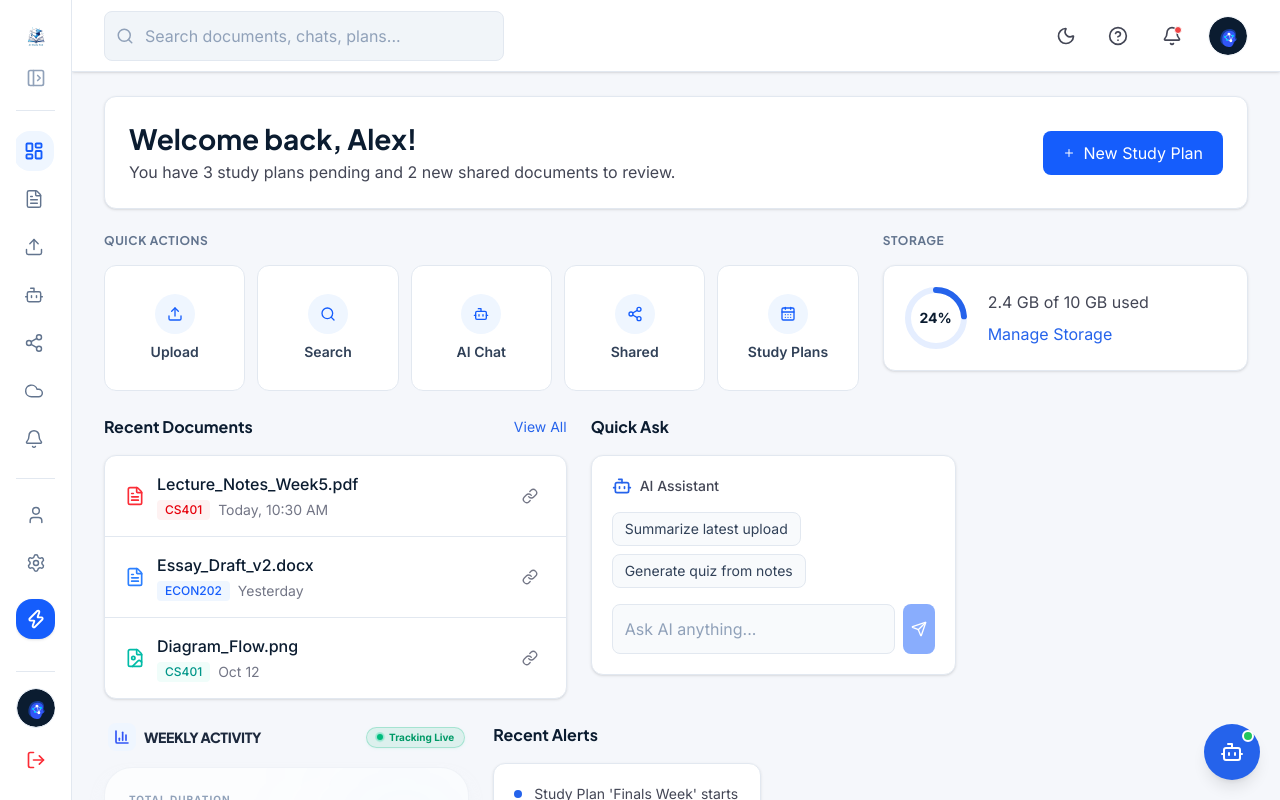
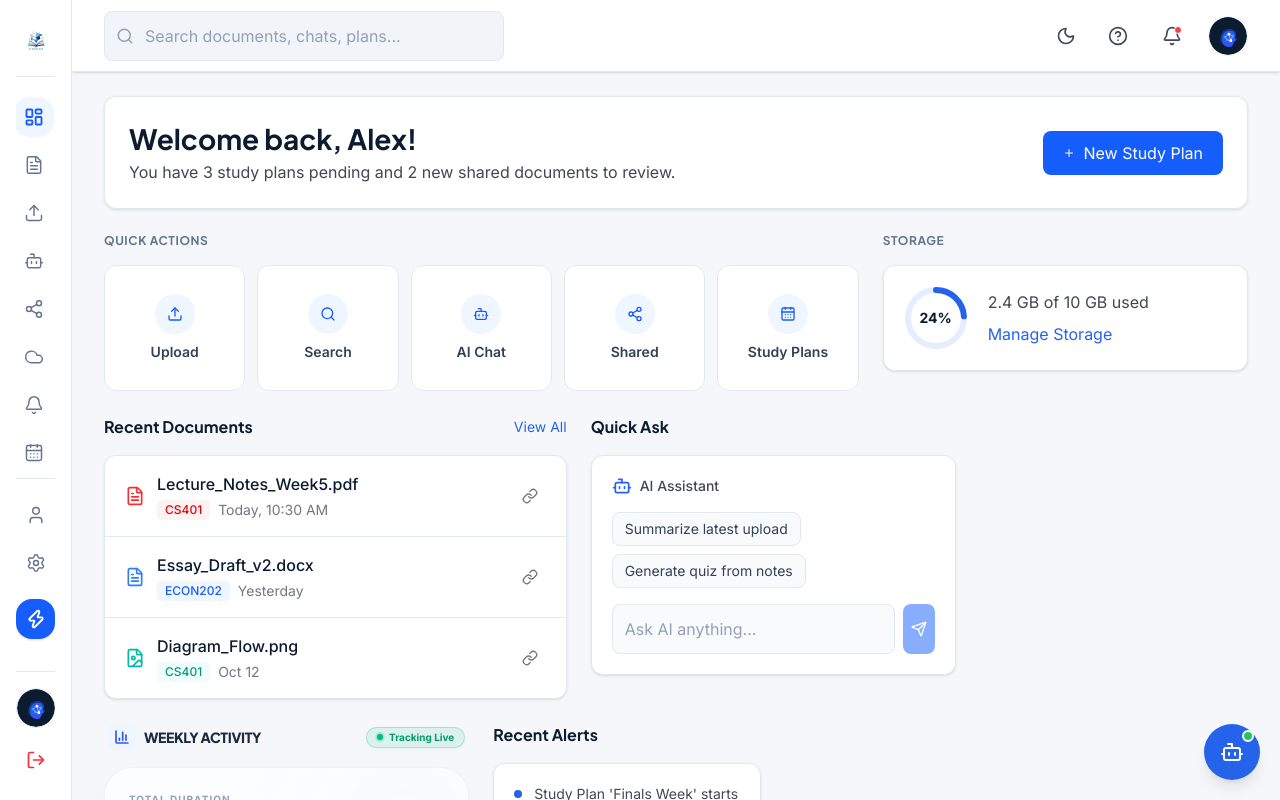
Before and after one commit to huynhduybinh24/SWP391_AIStudyHub, a React (Vite) app in the folder FrontEnd/: page /dashboard in a window 1280 px wide. Both pictures are taken after a click on the button 203 px from the left and 37 px from the top of the page. Built offline with nearby package versions, Linux system fonts and the light colour scheme; the HTML template or start-up script is replaced by a standard one.

Commit message:
improve(sidebar): replace persistent toggle button with hover-triggered logo control

```diff
--- a/FrontEnd/src/components/layout/Sidebar.tsx
+++ b/FrontEnd/src/components/layout/Sidebar.tsx
@@ -177,15 +177,48 @@ export function Sidebar() {
           {/* Logo and Brand */}
           <div className={cn(
             "flex items-center shrink-0 border-b border-slate-200 dark:border-slate-800 transition-all duration-300 pb-4 mb-5 overflow-hidden w-full min-w-0",
-            isSidebarCollapsed ? "flex-col gap-2.5 justify-center px-0" : "justify-between px-1"
+            isSidebarCollapsed ? "justify-center px-0 md:justify-center md:px-0 max-md:justify-between max-md:px-1" : "justify-between px-1"
           )}>
-            <Link to="/dashboard" onClick={handleLinkClick} className="flex items-center gap-2.5 no-underline shrink-0 max-w-full overflow-hidden">
+            {/* Collapsed Header (Desktop only) */}
+            {isSidebarCollapsed && (
+              <div className="hidden md:flex group relative size-10 items-center justify-center mx-auto shrink-0 select-none">
+                <img
+                  src="/logo.png"
+                  alt="AI Study Hub"
+                  className="
+                    size-8 transition-opacity duration-200
+                    group-hover:opacity-0 group-focus-within:opacity-0 object-contain
+                  "
+                />
+
+                <button
+                  type="button"
+                  aria-label="Expand sidebar"
+                  onClick={() => setSidebarCollapsed(false)}
+                  className="
+                    absolute inset-0 flex size-10 items-center justify-center rounded-xl
+                    opacity-0 transition-opacity duration-200
+                    group-hover:opacity-100 group-focus-within:opacity-100
+                    hover:bg-slate-100 dark:hover:bg-slate-800
+                    text-slate-600 dark:text-slate-300
+                    focus-visible:ring-2 focus-visible:ring-blue-500 focus-visible:outline-none
+                    cursor-pointer
+                  "
+                >
+                  <PanelLeftOpen className="size-5" />
+                </button>
+              </div>
+            )}
+
+            {/* Expanded Header (Desktop expanded / Mobile always) */}
+            {!isSidebarCollapsed ? (
+              <>
+                <Link to="/dashboard" onClick={handleLinkClick} className="flex items-center gap-2.5 no-underline shrink-0 max-w-full overflow-hidden select-none">
                   <img
                     src="/logo.png"
                     alt="AI Study Hub"
                     className="w-8 h-8 shrink-0 object-contain"
                   />
-              {!isSidebarCollapsed && (
                   <div className="flex flex-col justify-center animate-fade-in whitespace-nowrap overflow-hidden min-w-0 text-left">
                     <h1 className="text-[15px] font-bold leading-tight text-slate-900 dark:text-slate-100 tracking-tight truncate">
                       AI Study Hub
@@ -194,38 +227,44 @@ export function Sidebar() {
                       Focused Intelligence
                     </p>
                   </div>
-              )}
                 </Link>
 
                 {/* Collapse Button inside header when expanded */}
-            {!isSidebarCollapsed && (
                 <button
                   type="button"
                   onClick={() => setSidebarCollapsed(true)}
-                className="p-1.5 rounded-lg text-slate-400 hover:text-slate-600 dark:hover:text-slate-200 hover:bg-slate-50 dark:hover:bg-slate-800 cursor-pointer transition-colors max-md:hidden shrink-0"
+                  className="p-1.5 rounded-lg text-slate-400 hover:text-slate-600 dark:hover:text-slate-200 hover:bg-slate-50 dark:hover:bg-slate-800 cursor-pointer transition-colors max-md:hidden shrink-0 focus-visible:ring-2 focus-visible:ring-blue-500 focus-visible:outline-none"
                   aria-label="Collapse sidebar"
                 >
                   <PanelLeftClose className="size-5" />
                 </button>
+              </>
+            ) : (
+              /* Expanded Header layout visible ONLY on Mobile when collapsed */
+              <div className="md:hidden flex items-center justify-between w-full min-w-0">
+                <Link to="/dashboard" onClick={handleLinkClick} className="flex items-center gap-2.5 no-underline shrink-0 max-w-full overflow-hidden select-none">
+                  <img
+                    src="/logo.png"
+                    alt="AI Study Hub"
+                    className="w-8 h-8 shrink-0 object-contain"
+                  />
+                  <div className="flex flex-col justify-center whitespace-nowrap overflow-hidden min-w-0 text-left">
+                    <h1 className="text-[15px] font-bold leading-tight text-slate-900 dark:text-slate-100 tracking-tight truncate">
+                      AI Study Hub
+                    </h1>
+                    <p className="text-[11px] font-semibold leading-tight text-slate-500 dark:text-slate-400 mt-0.5 truncate">
+                      Focused Intelligence
+                    </p>
+                  </div>
+                </Link>
+              </div>
             )}
 
-            {/* Expand Button inside header when collapsed */}
-            {isSidebarCollapsed && (
-              <button
-                type="button"
-                onClick={() => setSidebarCollapsed(false)}
-                className="p-1.5 rounded-lg text-slate-400 hover:text-slate-600 dark:hover:text-slate-200 hover:bg-slate-50 dark:hover:bg-slate-800 cursor-pointer transition-colors max-md:hidden shrink-0 animate-fade-in"
-                aria-label="Expand sidebar"
-              >
-                <PanelLeftOpen className="size-5" />
-              </button>
-            )}
-
-            {/* Close button on Mobile */}
+            {/* Close button on Mobile (visible only on small screens) */}
             <button
               type="button"
               onClick={() => setSidebarOpen(false)}
-              className="md:hidden p-1.5 rounded-lg text-slate-400 hover:text-slate-600 dark:hover:text-slate-200 hover:bg-slate-50 dark:hover:bg-slate-800 cursor-pointer shrink-0"
+              className="md:hidden p-1.5 rounded-lg text-slate-400 hover:text-slate-600 dark:hover:text-slate-200 hover:bg-slate-50 dark:hover:bg-slate-800 cursor-pointer shrink-0 focus-visible:ring-2 focus-visible:ring-blue-500 focus-visible:outline-none"
               aria-label="Close sidebar"
             >
               <X className="size-5" />
```
Lines whose indentation alone changed are shown as unchanged.
